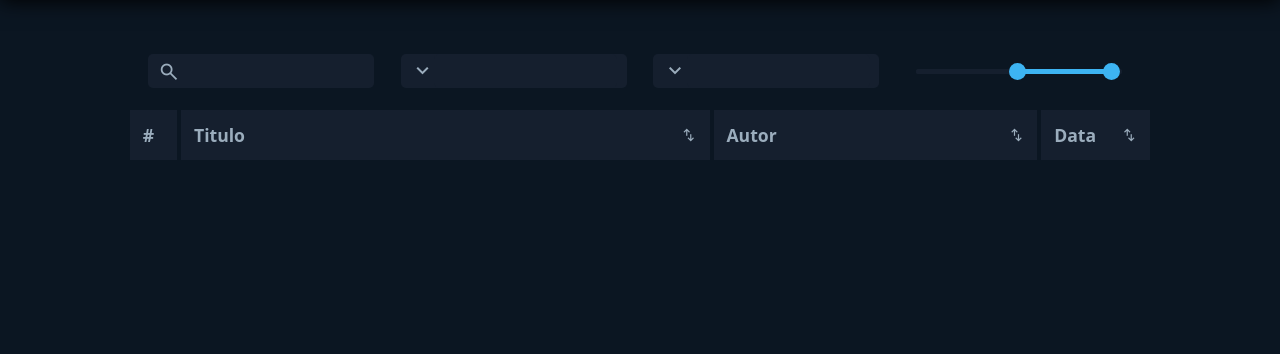
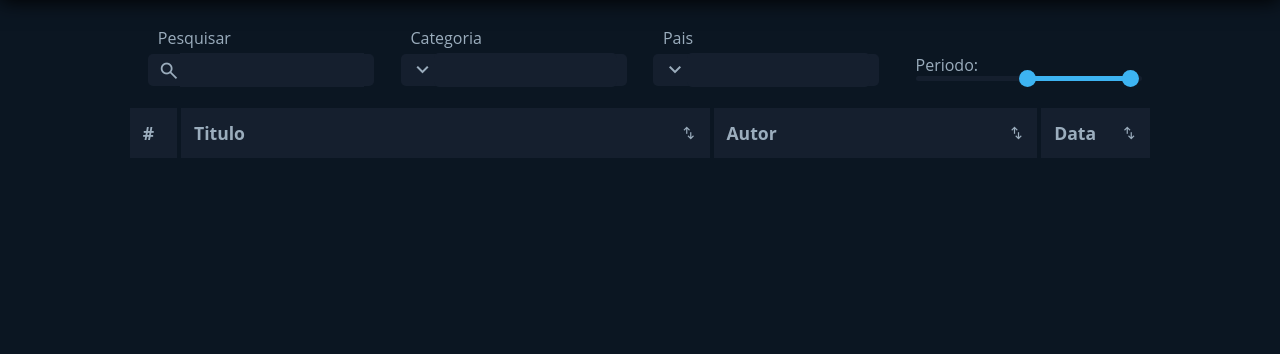
Before and after one commit to JezielHonorato/BibliotecaDigital, a PHP site: page / in a window 1280 px wide. Shown: the part 66-420 px from the top of the page. Run offline with PHP 8.4, Linux system fonts and the light colour scheme; tables that the repository leaves empty or names only in its code hold one stand-in row (values such as "Sample post").

Commit message:
Terminei o Range de Periodo 04/08

```diff
--- a/Index.php
+++ b/Index.php
@@ -15,6 +15,7 @@
     <meta charset='utf-8'>
     <meta http-equiv='X-UA-Compatible' content='IE=edge'>
     <title>Biblioteca Digital</title>
+    <link rel="shortcut icon" href="./image/logo.ico" />
     <meta name='viewport' content='width=device-width, initial-scale=1'>
     <link rel='stylesheet' type='text/css' media='screen' href='main.css'>
     <link rel="stylesheet" href="https://fonts.googleapis.com/css2?family=Material+Symbols+Outlined:opsz,wght,FILL,GRAD@20..48,100..700,0..1,-50..200" />
@@ -40,14 +41,16 @@
         </div>
     </header>
 
-    <div class="BuscaAvancada">
+    <div class="Busca">
         <form action="index.php" merhod="post" class="GrupoCampo">
             <div class="Campo">
+                <label for="pesquisar" class="PesquisarLabel">Pesquisar</label>
                 <label for="pesquisar" class="Lupa Menor">search</label>
                 <input type="text" class="Pesquisar" id="pesquisar" name="pesquisar">
             </div>
 
             <div class="Campo">
+                <label for="categoria" class="PesquisarLabel">Categoria</label>
                 <label class="Expandir">expand_more</label>
                 <select class="Select" id="categoria" name="categoria">
                     <option></option>
@@ -59,6 +62,7 @@
             </div>
 
             <div class="Campo">
+                <label for="nacionalidade" class="PesquisarLabel">Pais</label>
                 <label for="nacionalidade" class="Expandir">expand_more</label>
                 <select class="Select" id="nacionalidade" name="nacionalidade">
                     <option></option>
@@ -70,13 +74,14 @@
             </div>
 
             <div class="Campo CampoR">
-                <div class="Linha">
-                    <div class="Progresso" id="progresso"></div>
-                    <span class="LinhaDupla">
-                        <input type="range" min="0" max="2023" value="1000" id="range_menor" class="Periodo" onchange="MudarPeriodo()">
-                        <input type="range" min="0" max="2023" value="2000" id="range_maior" class="Periodo" onchange="MudarPeriodo()">
-                    </span>
+                <div class="ValorRange">
+                    <a >Periodo:</a> <a class="RangeValor" id="range_valor"> <span id="range_menor_valor" class="RangeMenorValor">0</span> <span class="RangeSepararValor">-</span> <span id="range_maior_valor" class="RangeMaiorValor">0</span></a>
                 </div>
+                <div class="Progresso" id="progresso"></div>
+                <span class="LinhaDupla">
+                    <input type="range" min="0" max="2023" value="1000" id="range_menor" class="Periodo" onchange="MudarPeriodo()">
+                    <input type="range" min="0" max="2023" value="2000" id="range_maior" class="Periodo" onchange="MudarPeriodo()">
+                </span>
             </div>
             <button type="submit" name="submit" value="" class="Invisivel">
         </form>
@@ -91,7 +96,6 @@
             <div class="Opcoes"></div>
         </div>
 
-
     </div>
 
 
--- a/main.css
+++ b/main.css
@@ -109,10 +109,10 @@
 }
 
 
-/* Busca Avançada */
+/* Pesquisar */
 
 
-.BuscaAvancada{
+.Busca{
     margin-left: auto;
     margin-right: auto;
     align-items: center;
@@ -137,13 +137,18 @@
     border-radius: 5px;
     width: 23%;
     padding: 0 1%;
+    height: 2rem;
 }
 .CampoR{
     display: block;
     background-color: transparent;
     border-radius: 5px;
+    position: relative;
 }
-
+.PesquisarLabel{
+    position: absolute;
+    margin-bottom: 4rem;
+}
 .Pesquisar{
     padding: 0.5rem 1rem;
     background-color: var(--Cnav);
@@ -161,12 +166,23 @@
     width: 100%;
 }
 
-
-.Linha{
-    height: 5px;
-    border-radius: 5px;
-    position: relative;
-    background-color: var(--Cnav);
+.ValorRange{
+    display: flex;
+    justify-content: space-between;
+}
+.RangeValor{
+    display: none;
+    justify-content: right;
+    width: 50%;
+    right: 0;
+}
+.RangeMaiorValor, .RangeMenorValor, .RangeSepararValor{
+    display: flex;
+    justify-content: center;
+    width: 2rem;
+}
+.RangeSepararValor{
+    width: 1rem
 }
 .Progresso{
     height: 5px;
--- a/main.js
+++ b/main.js
@@ -21,6 +21,9 @@
 
 
 function MudarPeriodo(){
+    var RangeValor = document.getElementById('range_valor');
+    var RangeMenorValor = document.getElementById('range_menor_valor');
+    var RangeMaiorValor = document.getElementById('range_maior_valor');
     var RangeMenor = parseInt(document.getElementById('range_menor').value);
     var RangeMaior = parseInt(document.getElementById('range_maior').value);
     var Progresso = document.getElementById('progresso');
@@ -34,6 +37,12 @@
     var Pmaior = (RangeMaior/2023)*100
     var Pmenor = (RangeMenor/2023)*100
 
+    RangeValor.style.display = "flex"
     Progresso.style.cssText ="background: linear-gradient(to right, var(--Cnav)" + Pmenor + "% " + Pmenor + "%, var(--Cati) " + Pmenor + "% " + Pmaior + "%, var(--Cnav) " + Pmaior + "%);"
 
+    RangeMenorValor.innerHTML = RangeMenor
+    if(RangeMenor == 0){
+        RangeMenorValor.innerHTML = "A.C"
+    }
+    RangeMaiorValor.innerHTML = RangeMaior
 }
```
Also changed, not shown: conexao.php (line endings or trailing spaces), image/favicon.ico (deleted), image/logo.ico (added), image/pixil-frame-0.png (deleted), 1 other file.
